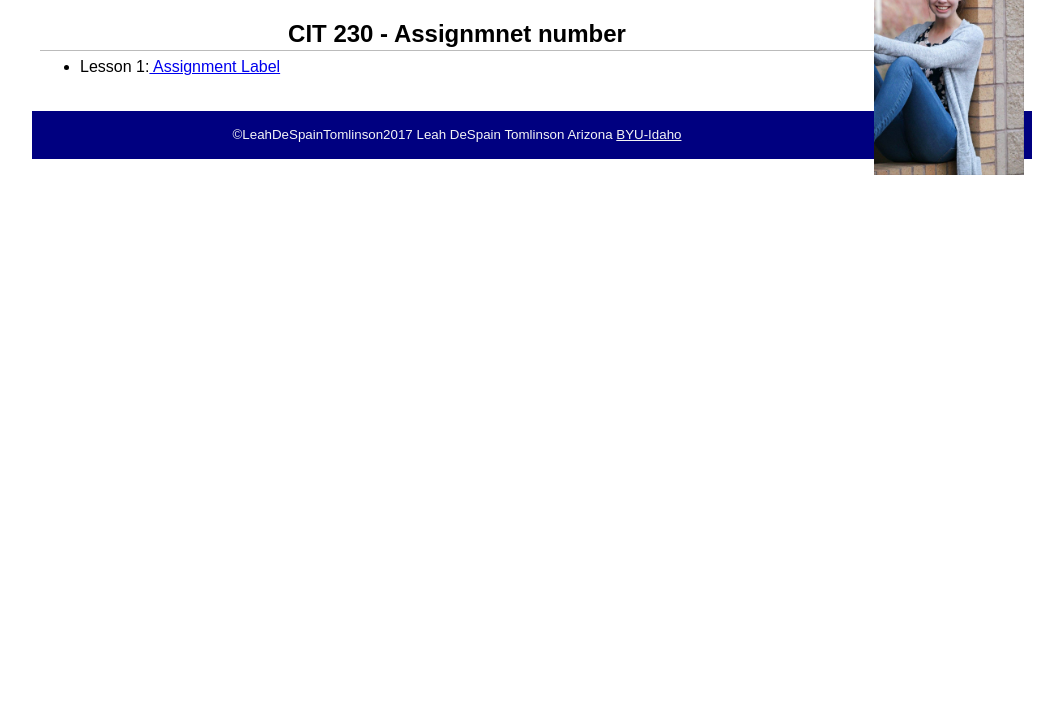
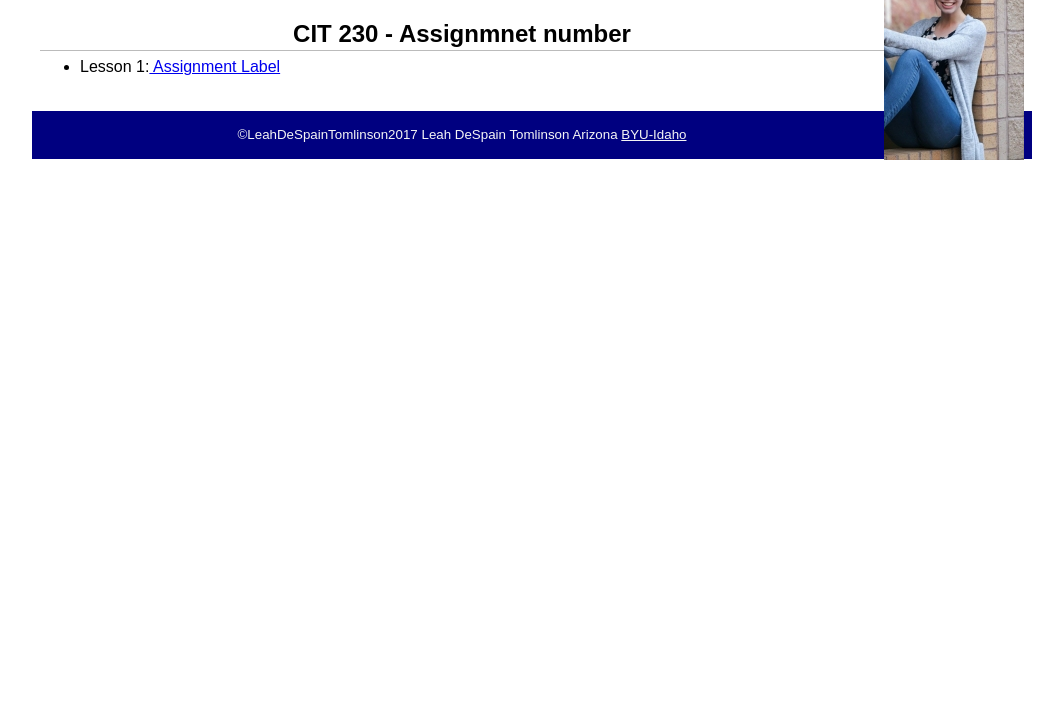
Before and after one commit to leahtomlinson/leahtomlinson.github.io, a plain HTML site: page cit230/index.html in a window 1280 px wide. Shown: the part 78-800 px from the top of the page, without its empty margins (108-1171 px from the left). Drawn offline with Linux system fonts and the light colour scheme.

Commit message:
update
optimized picture and removal of script tag.

```diff
--- a/cit230/index.html
+++ b/cit230/index.html
@@ -12,7 +12,7 @@
 
 <body>
     <header>
-        <img src="/cit230/images/headshot.jpg" alt="My Profile Picture">
+        <img src="images/optheadshot.jpg" alt="My Profile Picture">
         <h1>Leah DeSpain Tomlinson</h1>
     </header>
     <nav>
@@ -27,7 +27,6 @@
     <footer>
         <p>&copy;LeahDeSpainTomlinson2017 Leah DeSpain Tomlinson Arizona <a href="http://www.byui.edu">BYU-Idaho</a></p>
     </footer>
-    <script src=""></script>
 </body>
 
 </html>
--- a/cit230/styles/main.css
+++ b/cit230/styles/main.css
@@ -35,7 +35,7 @@ header, footer, footer a {
 }
 
 header img {
-    width: 150px;
+    width: 140px;
     height: auto;
     float: right;
 }
```
Also changed, not shown: cit230/images/optheadshot.jpg (added).
